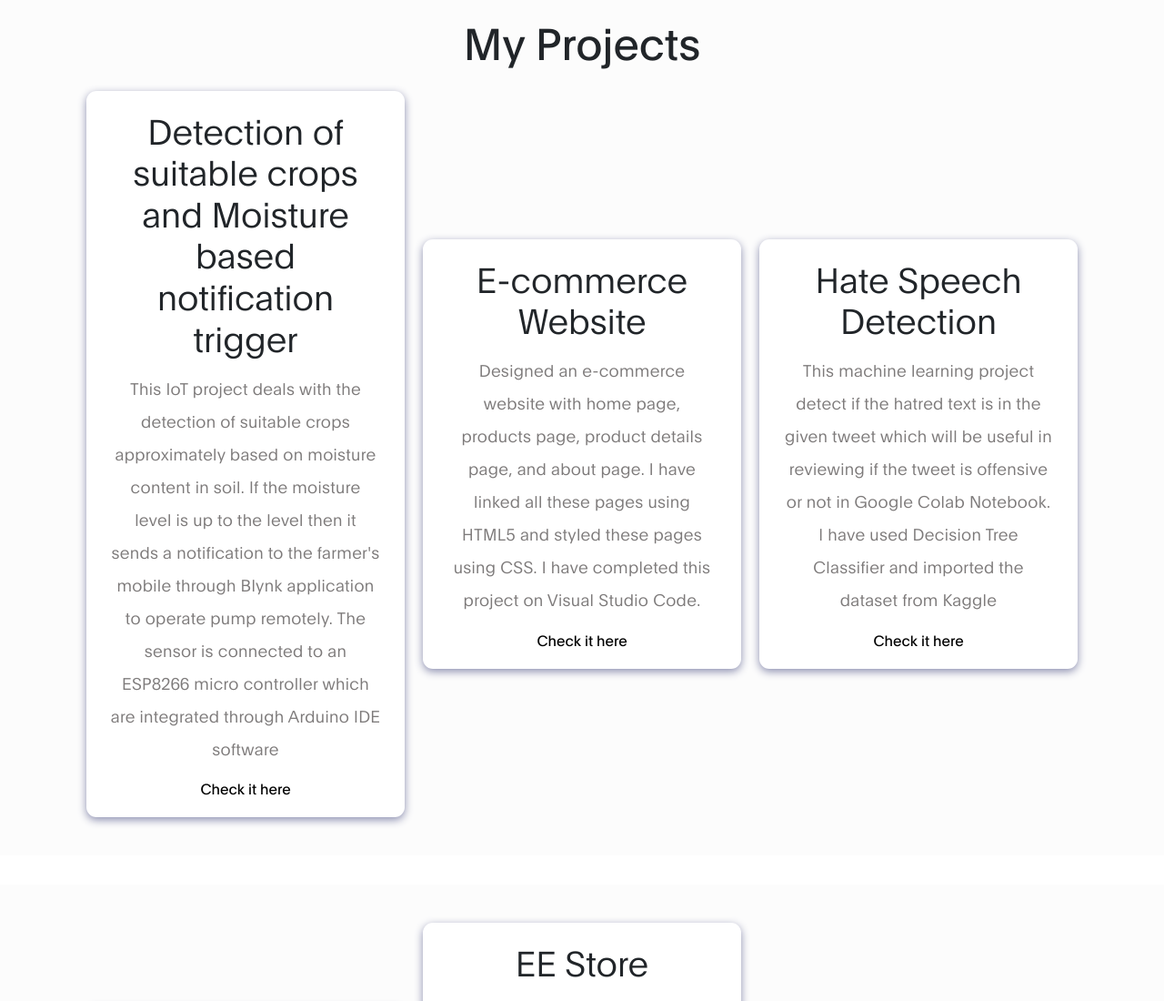
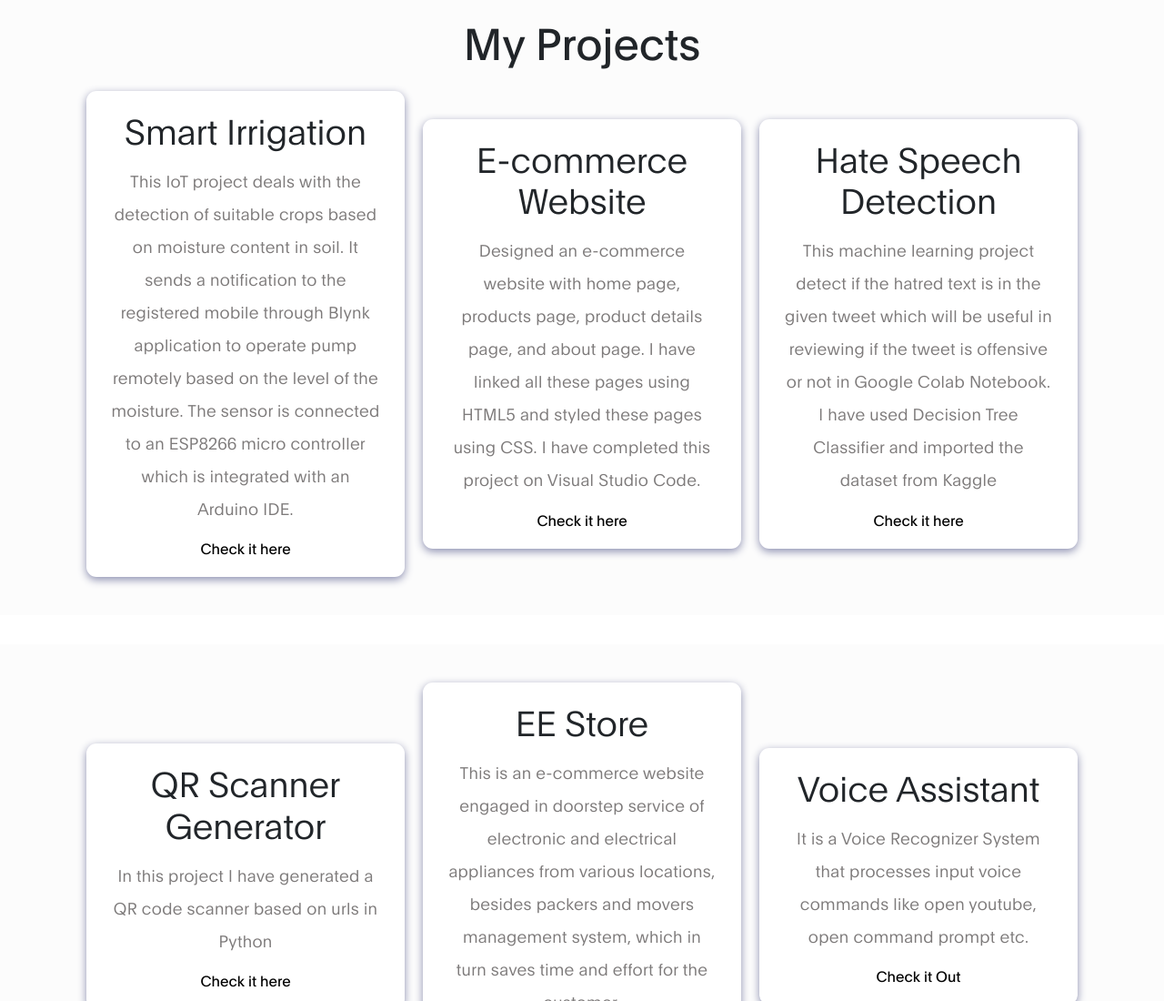
Before and after one commit to kandukuri2210/portfolio, a plain HTML site: page index.html in a window 1280 px wide. Shown: the part 1700-2800 px from the top of the page at 91% size. Drawn offline with nearby package versions, Linux system fonts and the light colour scheme.

Commit message:
Updated index.html
Changed the description of projects.

```diff
--- a/index.html
+++ b/index.html
@@ -103,9 +103,9 @@ https://www.tooplate.com/view/2120-ben-resume
          <div class="container">
             <div class="row">
 
-                  <div class="mx-auto col-lg-5 col-md-5 col-10">
+                  <!--<div class="mx-auto col-lg-5 col-md-5 col-10">
                       <img src="images/" class="img-fluid" alt="Sai Priya">
-                  </div>
+                  </div>-->
 
                    <div class="d-flex flex-column justify-content-center align-items-center col-lg-7 col-md-7 col-12">
                         <div class="hero-text">
@@ -250,12 +250,10 @@ CGPA:10/10
                         loading="lazy"
                         class="project-pic"
                       />>-->
-                      <h3 class="project-title">Detection of suitable crops and Moisture based notification trigger</h3>
+                      <h3 class="project-title">Smart Irrigation</h3>
                       <p class="project-details">
-                        This IoT project deals with the detection of suitable crops approximately based on moisture content in soil. If
-the moisture level is up to the level then it sends a notification to the farmer's mobile through Blynk application
-to operate pump remotely. The sensor is connected to an ESP8266 micro controller which are integrated
-through Arduino IDE software
+                        This IoT project deals with the detection of suitable crops based on moisture content in soil. It sends a notification to the registered mobile through Blynk application
+to operate pump remotely based on the level of the moisture. The sensor is connected to an ESP8266 micro controller which is integrated with an Arduino IDE.
                       </p>
                       <a href="https://github.com/kandukuri2210/Smart_Agriculture">Check it here</a>
 
@@ -264,18 +262,16 @@ through Arduino IDE software
 
                       <h3 class="project-title">E-commerce Website</h3>
                       <p class="project-details">
-                        Designed an e-commerce website with home page, products page, product details page, and about page. I
-                        have linked all these pages using HTML5 and styled these pages using CSS. I have completed this project on
+                        Designed an e-commerce website with home page, products page, product details page, and about page. I have linked all these pages using HTML5 and styled these pages using CSS. I have completed this project on
                         Visual Studio Code.
                       </p>
-                     <a href="https://github.com/kandukuri2210/Ecommerce">Check it here</a>
+                     <a href="https://kandukuri2210.github.io/Ecommerce/">Check it here</a>
                     </div>
                     <div class="project-container project-card">
 
                       <h3 class="project-title">Hate Speech Detection</h3>
                       <p class="project-details">
-                        This machine learning project detect if the hatred text is in the given tweet which will be useful in reviewing if
-the tweet is offensive or not in Google Colab Notebook. I have used Decision Tree Classifier and imported the
+                        This machine learning project detect if the hatred text is in the given tweet which will be useful in reviewing if the tweet is offensive or not in Google Colab Notebook. I have used Decision Tree Classifier and imported the
 dataset from Kaggle
                       </p>
                       <a href="https://colab.research.google.com/drive/1lMacPPMdk08KH_4a2jYvqjJPk2JpKhC_">Check it here</a>
@@ -300,9 +296,8 @@ dataset from Kaggle
 
                         <h3 class="project-title">EE Store</h3>
                         <p class="project-details">
-                          Considering the need of today's world, the project that is to be developed is an e-commerce website engaged in electronic and electrical appliance repair and service of
-                          new and old products. Providing a door-to-door step service to the customer which in
-                          turn saves time and effort of the customer.
+                           This is an e-commerce website engaged in doorstep service of electronic and electrical appliances from various locations, besides packers and movers management system, which in turn saves time and effort for the customer.</p>
+                            <a href="https://github.com/kandukuri2210/EEStore">Check it here</a>
                       </div>
                       <div class="project-container project-card">
 
```
